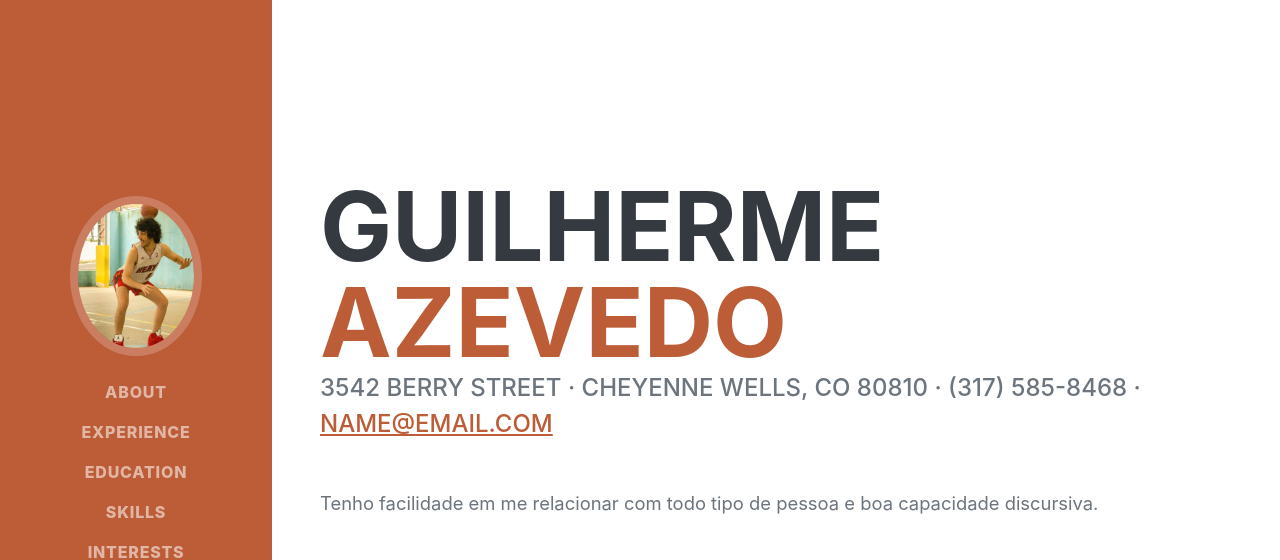
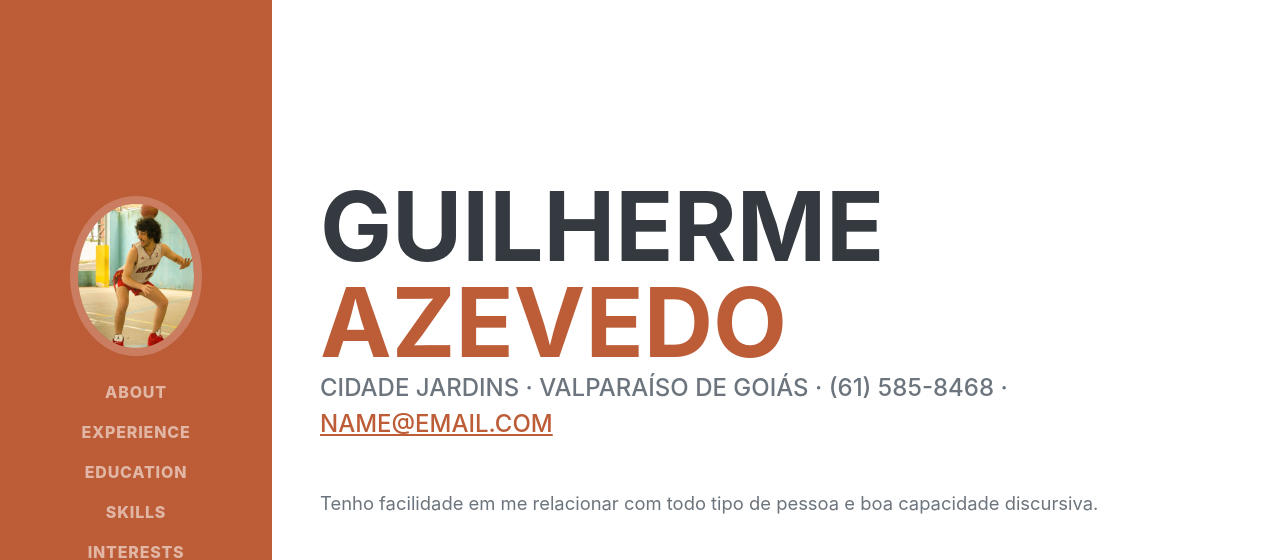
Before and after one commit to GuilhermeAzeved0/Primeiro-trabalho, a plain HTML site: page index.html in a window 1280 px wide. Shown: the top 560 px of the page. Drawn offline with nearby package versions, Linux system fonts and the light colour scheme; a web font is replaced by a local one.

Commit message:
Update index.html

```diff
--- a/index.html
+++ b/index.html
@@ -44,7 +44,7 @@
                         <span class="text-primary">Azevedo</span>
                     </h1>
                     <div class="subheading mb-5">
-                        3542 Berry Street · Cheyenne Wells, CO 80810 · (317) 585-8468 ·
+                        Cidade Jardins · Valparaíso de Goiás · (61) 585-8468 ·
                         <a href="mailto:name@email.com">name@email.com</a>
                     </div>
                     <p class="lead mb-5">Tenho facilidade em me relacionar com todo tipo de pessoa e boa capacidade discursiva.</p>
```
